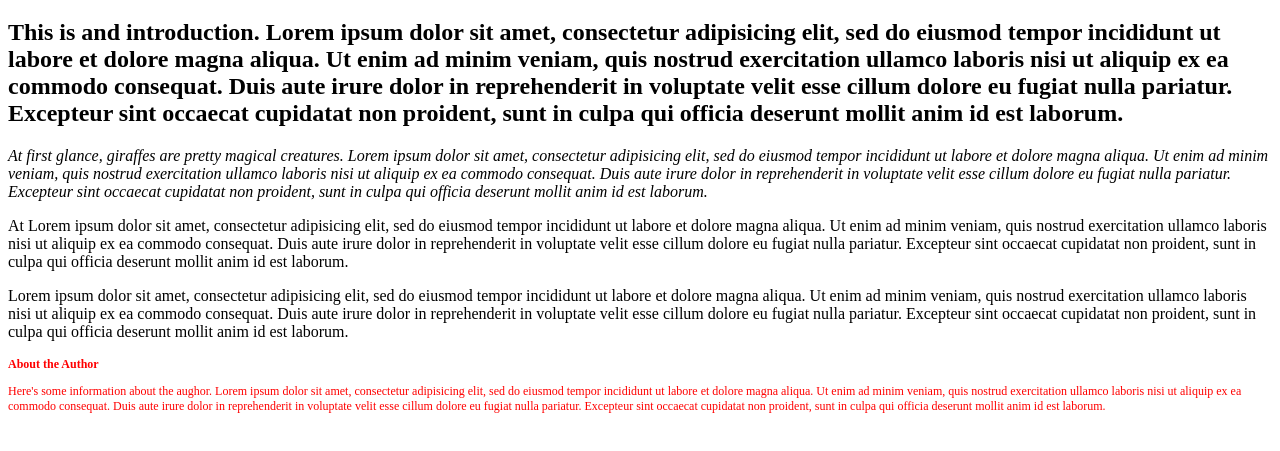
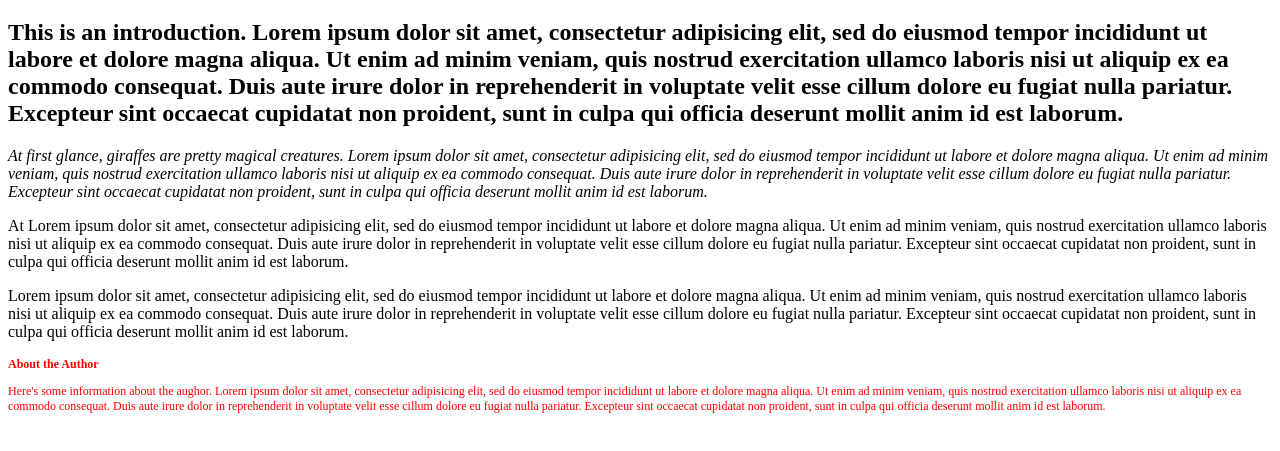
Before and after one commit to SospeterKungu/classes-project-giraffe, a plain HTML site: page index.html in a window 1280 px wide. Shown: the part 61-512 px from the top of the page. Drawn offline with Linux system fonts and the light colour scheme.

Commit message:
corrected and to an introduction on p1 and had previously styled.css file to font-color: red; and font-size 12px;

```diff
--- a/index.html
+++ b/index.html
@@ -7,7 +7,7 @@
   </head>
   <body>
     <h1>Giraffes</h1>
-    <h2>This is and introduction. Lorem ipsum dolor sit amet, consectetur adipisicing elit, sed do eiusmod tempor incididunt ut labore et dolore magna aliqua. Ut enim ad minim veniam, quis nostrud exercitation ullamco laboris nisi ut aliquip ex ea commodo consequat. Duis aute irure dolor in reprehenderit in voluptate velit esse cillum dolore eu fugiat nulla pariatur. Excepteur sint occaecat cupidatat non proident, sunt in culpa qui officia deserunt mollit anim id est laborum.</h2>
+    <h2>This is an introduction. Lorem ipsum dolor sit amet, consectetur adipisicing elit, sed do eiusmod tempor incididunt ut labore et dolore magna aliqua. Ut enim ad minim veniam, quis nostrud exercitation ullamco laboris nisi ut aliquip ex ea commodo consequat. Duis aute irure dolor in reprehenderit in voluptate velit esse cillum dolore eu fugiat nulla pariatur. Excepteur sint occaecat cupidatat non proident, sunt in culpa qui officia deserunt mollit anim id est laborum.</h2>
     <p class="intro">At first glance, giraffes are pretty magical creatures. Lorem ipsum dolor sit amet, consectetur adipisicing elit, sed do eiusmod tempor incididunt ut labore et dolore magna aliqua. Ut enim ad minim veniam, quis nostrud exercitation ullamco laboris nisi ut aliquip ex ea commodo consequat. Duis aute irure dolor in reprehenderit in voluptate velit esse cillum dolore eu fugiat nulla pariatur. Excepteur sint occaecat cupidatat non proident, sunt in culpa qui officia deserunt mollit anim id est laborum.</p>
     <p>At Lorem ipsum dolor sit amet, consectetur adipisicing elit, sed do eiusmod tempor incididunt ut labore et dolore magna aliqua. Ut enim ad minim veniam, quis nostrud exercitation ullamco laboris nisi ut aliquip ex ea commodo consequat. Duis aute irure dolor in reprehenderit in voluptate velit esse cillum dolore eu fugiat nulla pariatur. Excepteur sint occaecat cupidatat non proident, sunt in culpa qui officia deserunt mollit anim id est laborum.</p>
     <p>Lorem ipsum dolor sit amet, consectetur adipisicing elit, sed do eiusmod tempor incididunt ut labore et dolore magna aliqua. Ut enim ad minim veniam, quis nostrud exercitation ullamco laboris nisi ut aliquip ex ea commodo consequat. Duis aute irure dolor in reprehenderit in voluptate velit esse cillum dolore eu fugiat nulla pariatur. Excepteur sint occaecat cupidatat non proident, sunt in culpa qui officia deserunt mollit anim id est laborum.</p>
```
